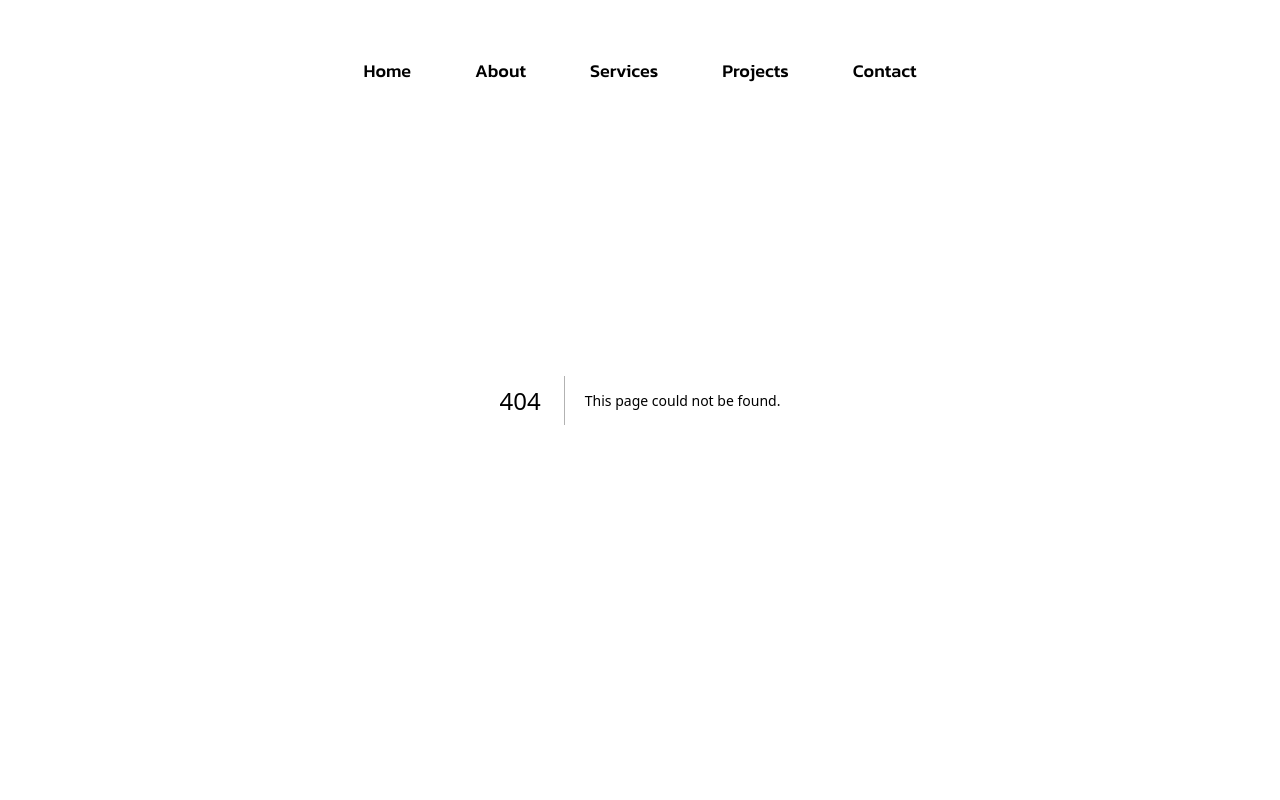
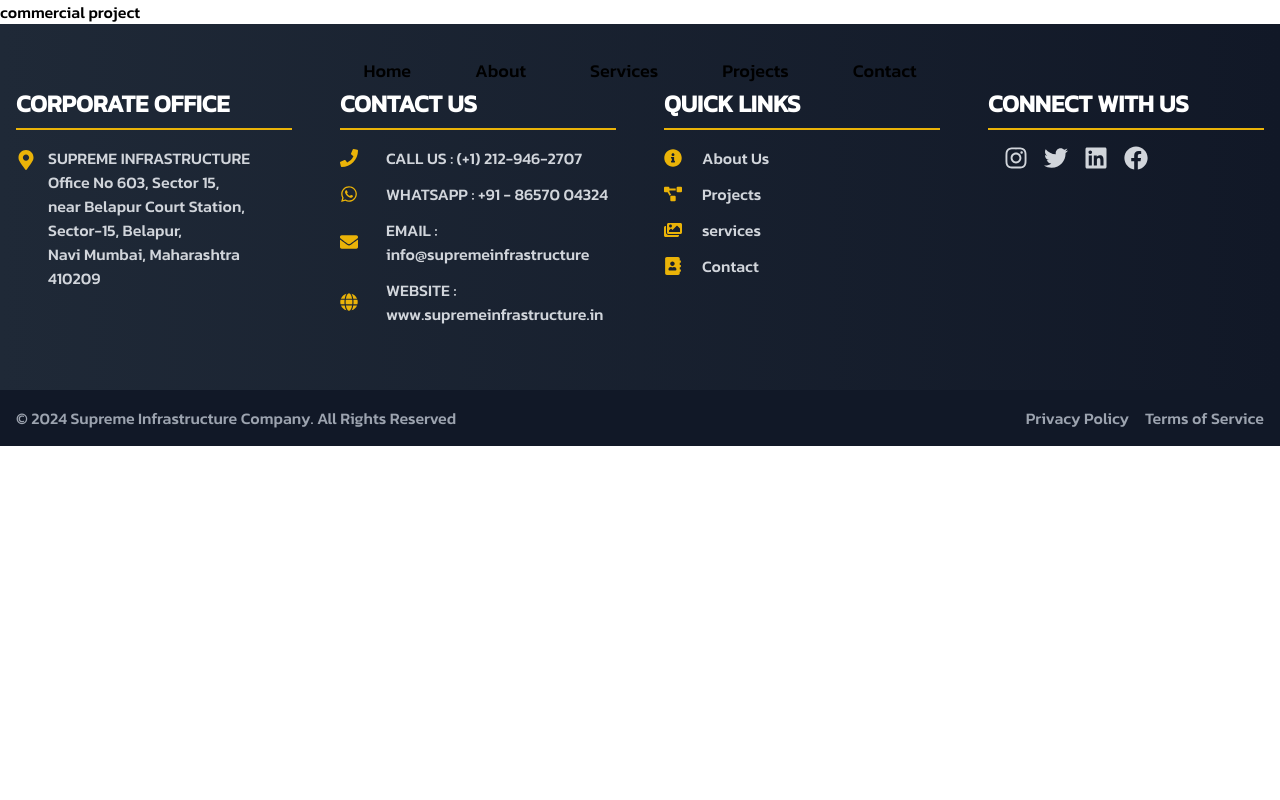
Before and after one commit to AkshayKalamkarr/supremeinfrastructure, a Next.js app: page /project/commercialprojects in a window 1280 px wide. Before the commit this address had no page. Shown: the top 800 px of the page. Built offline with nearby package versions, Linux system fonts and the light colour scheme.

Commit message:
new code

```diff
--- /dev/null
+++ b/app/project/commercialprojects/page.jsx
@@ -0,0 +1,11 @@
+import React from 'react'
+
+const page = () => {
+  return (
+    <div>
+      <h1>commercial project</h1>
+    </div>
+  )
+}
+
+export default page
--- a/components/Navbar.jsx
+++ b/components/Navbar.jsx
@@ -141,7 +141,7 @@ function Navbar({ className }) {
                         <div className="text-sm grid grid-cols-2 gap-10 p-4">
                             <ProductItem
                                 title="Commercial Projects"
-                                href="/project/TATA"
+                                href="/project/commercialprojects"
                                 src="/images/home/commercial.jpg"
                                 description="Explore our commercial project portfolio."
                             />
```
